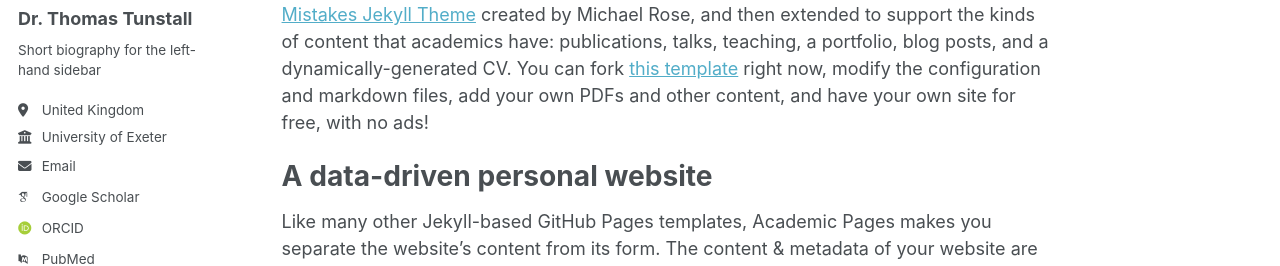
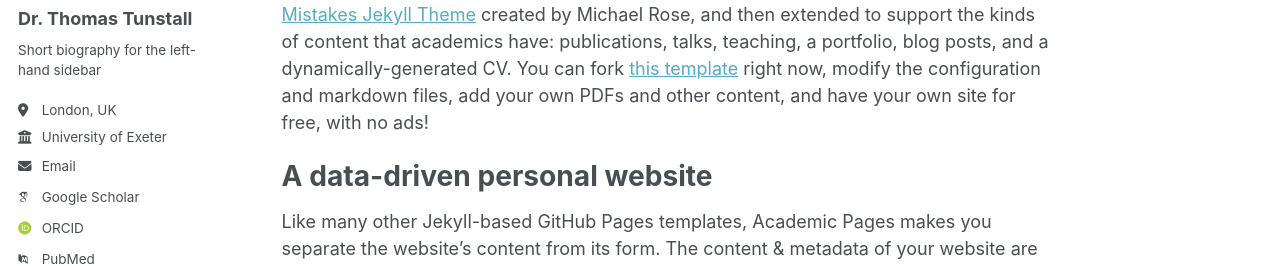
Before and after one commit to ThomasTunstall/ThomasTunstall, a Jekyll site: the page built from _pages/about.md, in a window 1280 px wide. Shown: the part 276-542 px from the top of the page. Built offline with Jekyll 4.4.1, drawn with Linux system fonts in a browser that asks for light colours; some web fonts are replaced.

Commit message:
Update _config.yml

```diff
--- a/_config.yml
+++ b/_config.yml
@@ -26,7 +26,7 @@ author:
   name             : "Dr. Thomas Tunstall"
   pronouns         : # example: "she/her"
   bio              : "Short biography for the left-hand sidebar"
-  location         : "United Kingdom"
+  location         : "London, UK"
   employer         : "University of Exeter"
   uri              : # URL
   email            : "t.tunstall@exeter.ac.uk"
```
